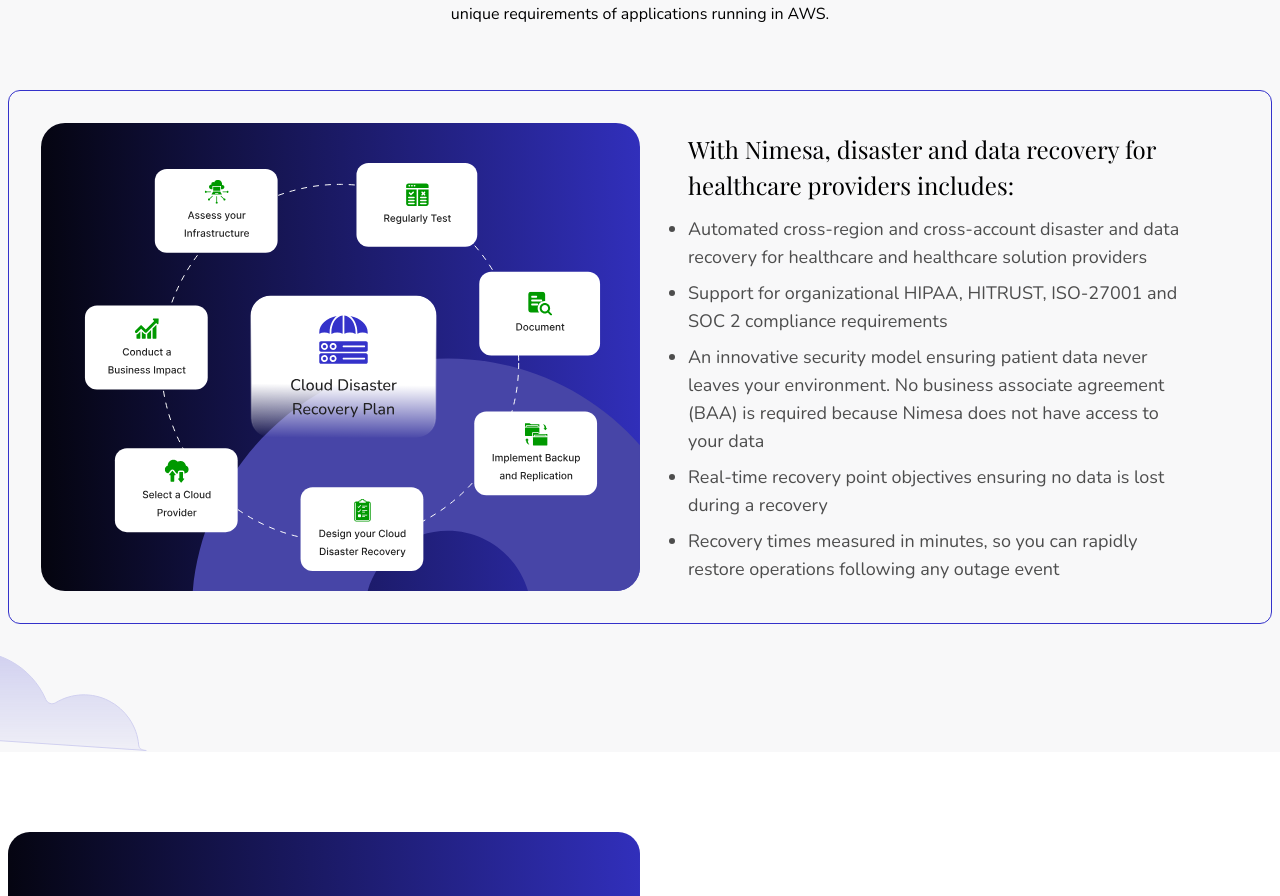
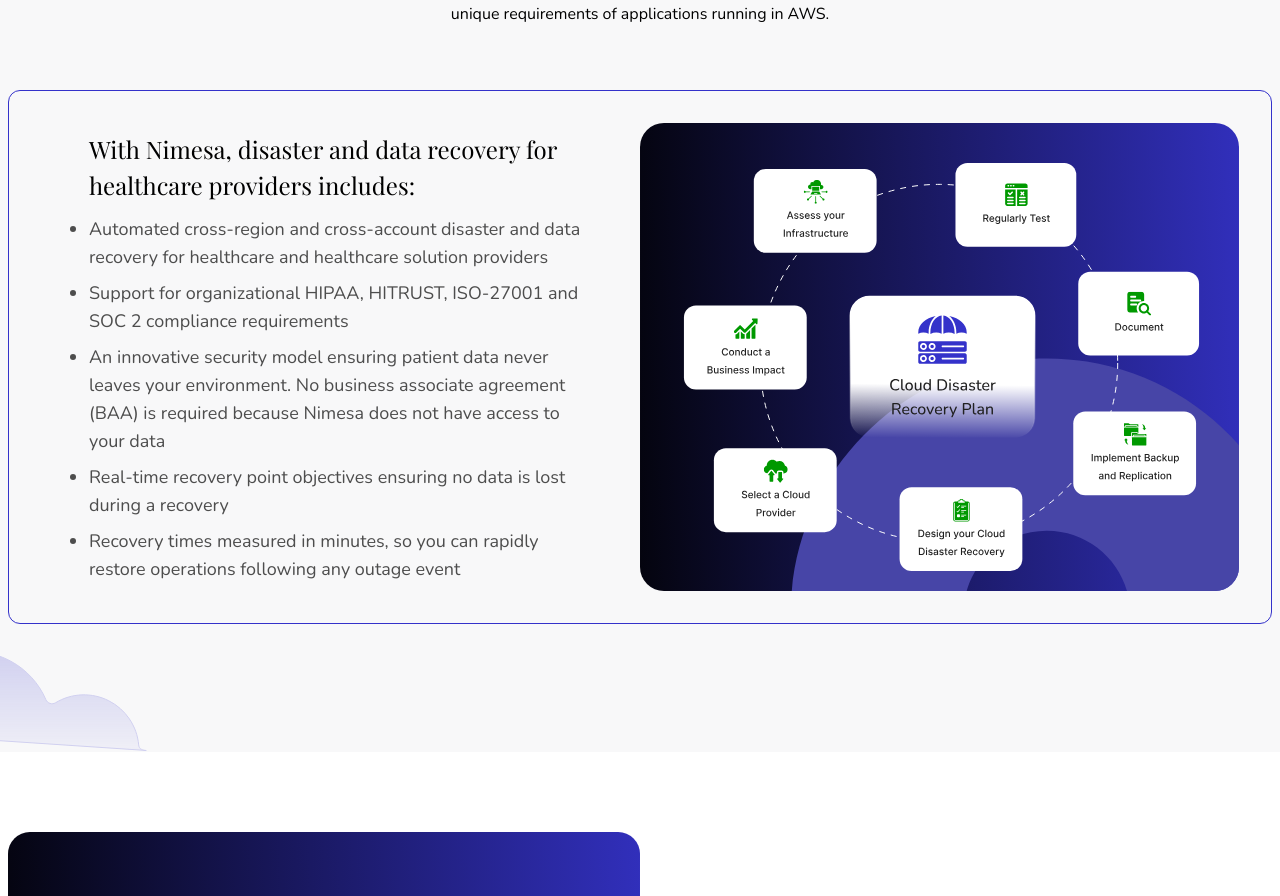
Before and after one commit to indya-ai/Nimesa-Web, a Next.js app: page /solution/healthcare in a window 1280 px wide. Shown: the part 1164-2060 px from the top of the page. Built offline with nearby package versions, Linux system fonts and the light colour scheme; a web font is replaced by a local one.

Commit message:
healthcare image

```diff
--- a/pages/solution/healthcare/index.jsx
+++ b/pages/solution/healthcare/index.jsx
@@ -12,7 +12,7 @@
             src="/assets/images/solution/healthcare/healthcare.svg"
           />
           <div className="md:mx-4">
-          <h2 className="lg:text-[56px] md:text-[36px] text-[30px] playfair-font">
+            <h2 className="lg:text-[56px] md:text-[36px] text-[30px] playfair-font">
               Disaster and data recovery for healthcare
             </h2>
             <p className="text-lg my-5">
@@ -32,10 +32,6 @@
             </p>
 
             <div className="container mt-16 border border-[#3432CA] rounded-xl xl:p-8 p-4 lg:mb-16 items-center grid lg:grid-cols-2 md:gap-0 gap-4 m-auto">
-              <img
-                className="lg:mx-0 mx-auto lg:w-auto w-full"
-                src="/assets/images/solution/healthcare/recovery-healthcare.svg"
-              />
               <div className="md:mx-12 lg:mt-0 mt-5">
                 <h2 className="text-[24px] mb-3 playfair-font">
                   With <span className="font-light">Nimesa,</span> disaster and
@@ -66,6 +62,10 @@
                   </li>
                 </ul>
               </div>
+              <img
+                className="lg:mr-0 mx-auto lg:w-auto w-full"
+                src="/assets/images/solution/healthcare/recovery-healthcare.svg"
+              />
             </div>
           </div>
           <img
```
